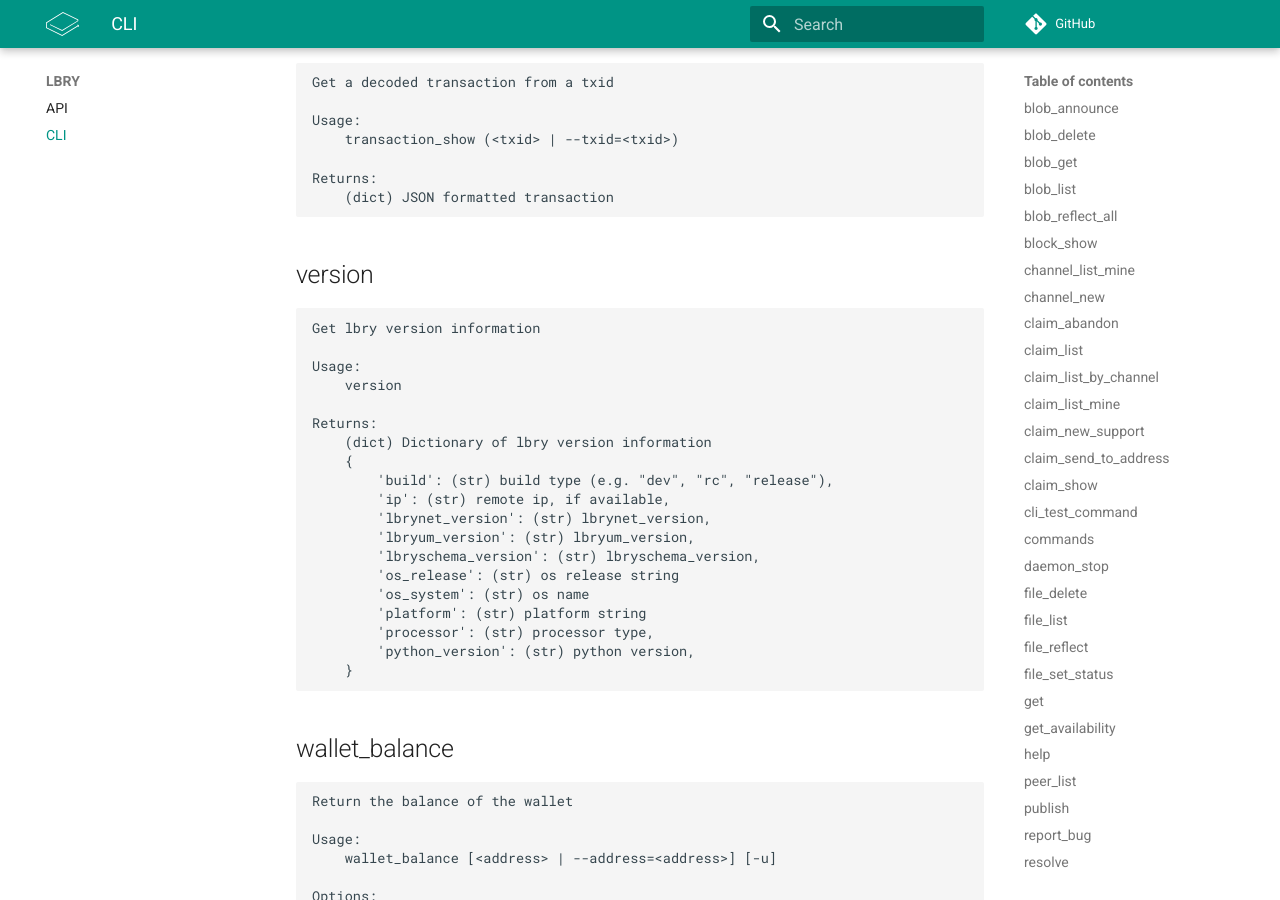
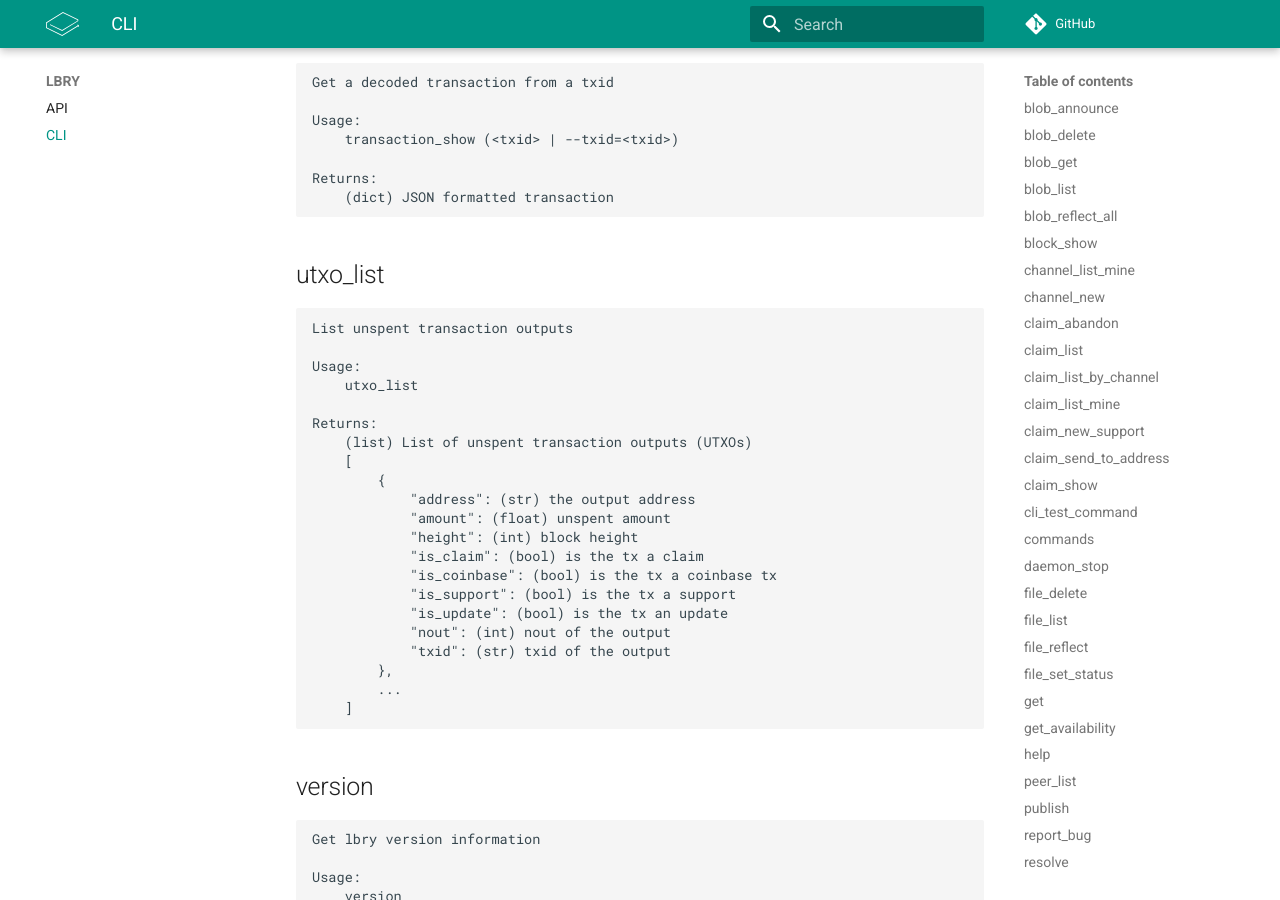
Before and after one commit to lbryio/lbry-sdk, an MkDocs documentation site: the page built from docs/cli.md, in a window 1280 px wide and 900 px high, scrolled down 18987 px. Built offline with MkDocs 1.6.1 and Material for MkDocs 9.7.7, drawn with Linux system fonts in a browser that asks for light colours; comment, search, counter and statistics services are not loaded; old or Windows-style settings are respelled for this version of MkDocs.

Commit message:
rename command to utxo_list

````diff
--- a/docs/cli.md
+++ b/docs/cli.md
@@ -969,6 +969,32 @@ Returns:
     (dict) JSON formatted transaction
 ```
 
+## utxo_list
+
+```text
+List unspent transaction outputs
+
+Usage:
+    utxo_list
+
+Returns:
+    (list) List of unspent transaction outputs (UTXOs)
+    [
+        {
+            "address": (str) the output address
+            "amount": (float) unspent amount
+            "height": (int) block height
+            "is_claim": (bool) is the tx a claim
+            "is_coinbase": (bool) is the tx a coinbase tx
+            "is_support": (bool) is the tx a support
+            "is_update": (bool) is the tx an update
+            "nout": (int) nout of the output
+            "txid": (str) txid of the output
+        },
+        ...
+    ]
+```
+
 ## version
 
 ```text
````
Also changed, not shown: CHANGELOG.md (+1 -1 lines), 1 other file.
